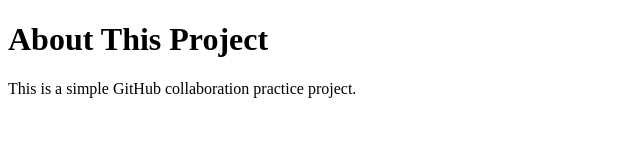
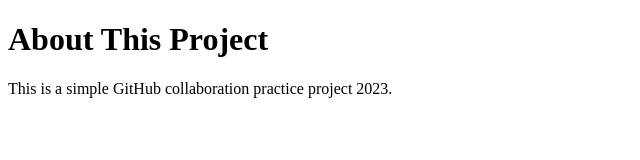
Before and after one commit to Nenezaza/github-learning-project, a plain HTML site: page about.html in a window 1280 px wide. Shown: the full height of the page, 0-640 px from the left. Drawn offline with Linux system fonts and the light colour scheme.

Commit message:
Made changes

```diff
--- a/about.html
+++ b/about.html
@@ -7,7 +7,7 @@
 
 <body>
     <h1>About This Project</h1>
-    <p>This is a simple GitHub collaboration practice project.</p>
+    <p>This is a simple GitHub collaboration practice project 2023.</p>
 </body>
 
 </html>
```
